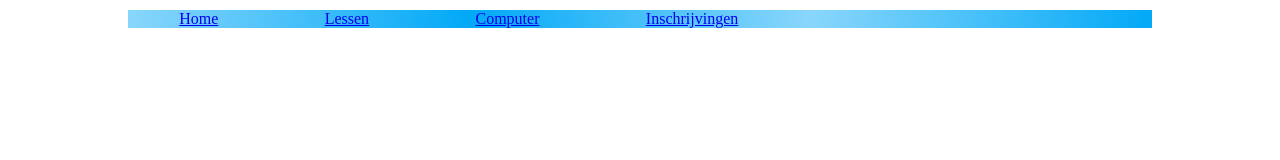
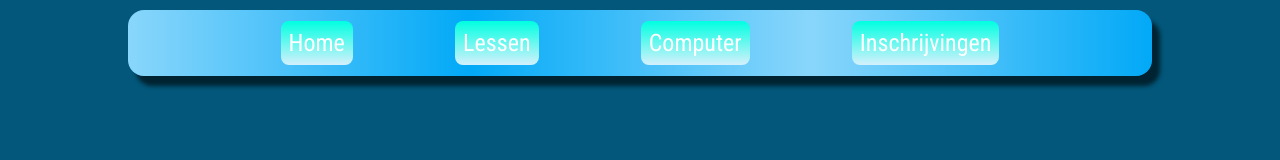
Before and after one commit to VideoBotYT/5ADB-Web, a plain HTML site: page index.html in a window 1280 px wide. Drawn offline with Linux system fonts and the light colour scheme.

Commit message:
main page

```diff
--- a/index.html
+++ b/index.html
@@ -8,10 +8,10 @@
     </head>
     <body>
         <div class="topbar">
-            <a href="index.html">Home</a>
-            <a href="index.html">Lessen</a>
-            <a href="index.html">Computer</a>
-            <a href="Inschrijving.html">Inschrijvingen</a>
+            <a class="button" href="index.html">Home</a>
+            <a class="button" href="index.html">Lessen</a>
+            <a class="button" href="index.html">Computer</a>
+            <a class="button" href="Inschrijving.html">Inschrijvingen</a>
         </div>
     </body>
 </html>
--- a/main.css
+++ b/main.css
@@ -1,17 +1,38 @@
+@import url('https://fonts.googleapis.com/css2?family=Roboto+Condensed:ital,wght@0,100..900;1,100..900&display=swap');
+
 *{
     margin:0;
     padding:0;
     box-sizing: border-box;
 }
 
+body{
+    background-color: #02577A;
+    font-family: "Roboto Condensed";
+}
+
 .topbar{
     background: linear-gradient(to left, #02A9F7, #89D6FB, #02A9F7, #89D6FB);
     width: 80%;
-    height: 10%;
+    /* height: 10%; */
     margin: auto;
     margin-top: 10px;
+
+    text-align: center;
+    padding:1.5%;
+
+    border-radius: 16px;
+    box-shadow: rgba(0, 0, 0, 0.6) 8px 10px 4px;
 }
-.topbar a{
+.button{
+    text-decoration: none;
+    color:white;
     margin:auto;
     margin: 5%;
+    padding:8px;
+    border-radius: 8px;
+
+    font-size: 1.5rem;
+
+    background: linear-gradient(to bottom, #00FFE1, #D4F0FC);
 }
```
